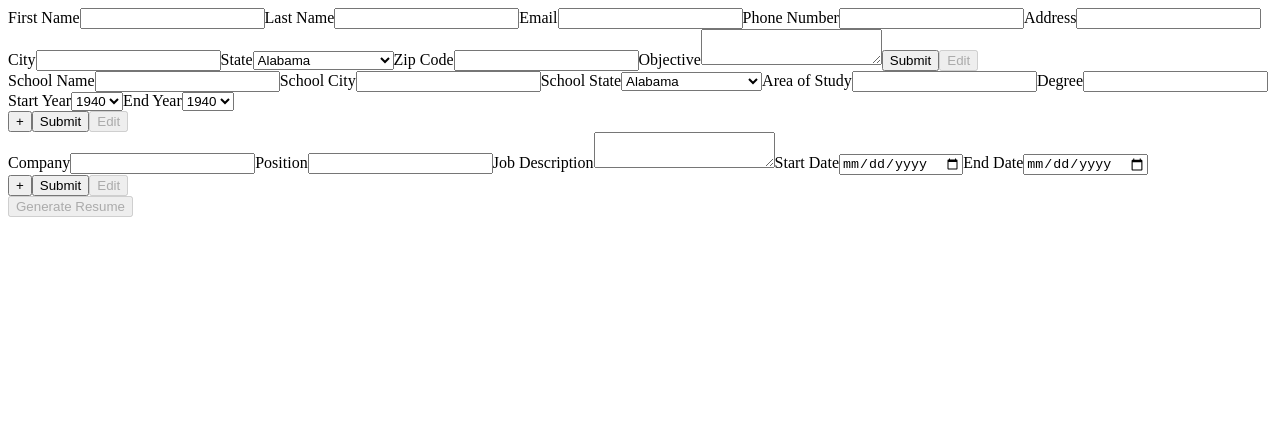
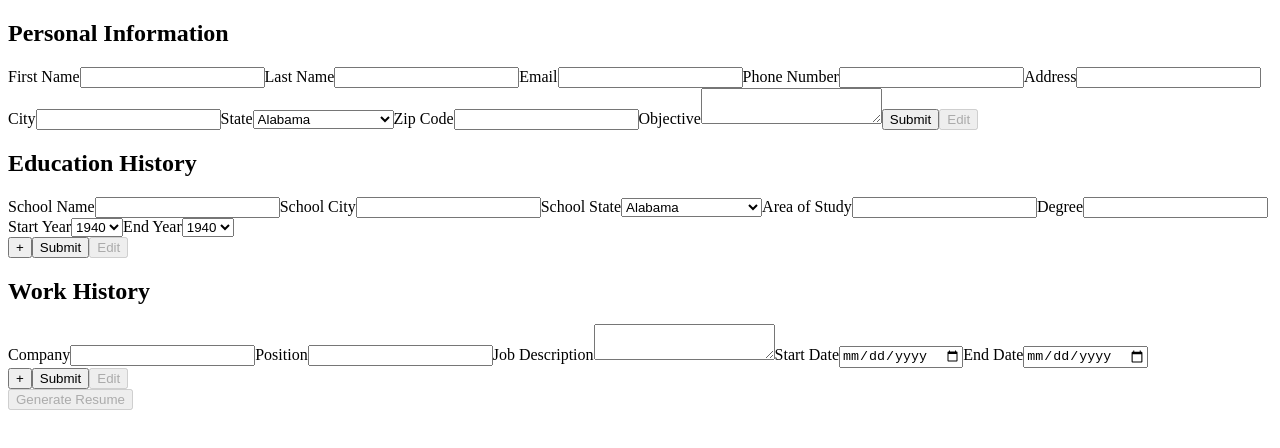
Before and after one commit to flipott/resumecreator, a React (Create React App) app in the folder resumecreator/: page / in a window 1280 px wide. Shown: the top 448 px of the page. Built offline with nearby package versions, Linux system fonts and the light colour scheme.

Commit message:
Add titles to forms

```diff
--- a/resumecreator/src/components/Education.js
+++ b/resumecreator/src/components/Education.js
@@ -455,10 +455,13 @@ class Education extends Component {
         this.setState(prevState => ({
            formCount: prevState.formCount + 1,
            eduArray: [...prevState.eduArray, {
-            school: '',
-            study: '',
-            startYear: '',
-            endYear: ''}],
+                school: '',
+                schoolCity: '',
+                schoolState: '',
+                study: '',
+                degree: '',
+                startYear: '',
+                endYear: ''}],
             disabled: false
         }))
     }
@@ -469,7 +472,8 @@ class Education extends Component {
 
     render() {
         return (
-            <div>
+            <div className="form-container">
+                <h2>Education History</h2>
                 <form onSubmit={(e) => this.submitHandler(e)} id="education">
                     {this.generateInputs()}
                     <button type="button" onClick={this.addExp}>+</button>
--- a/resumecreator/src/components/Generate.js
+++ b/resumecreator/src/components/Generate.js
@@ -10,8 +10,11 @@ class Generate extends Component {
     }
 
     clickHandler = () => {
-        const {information, education, work} = this.props;
         this.setState({displayResume: true});
+    }
+
+    hideResume = () => {
+        this.setState({displayResume: false});
     }
 
     render() {
@@ -23,6 +26,7 @@ class Generate extends Component {
                                   !Object.keys(education).length ||
                                   !Object.keys(work).length}>
                     Generate Resume</button>
+                {this.state.displayResume && <button onClick={this.hideResume}>x</button>}
                 {this.state.displayResume &&
                 <div className="generated">
                     <div className="header">
@@ -38,11 +42,11 @@ class Generate extends Component {
                         {education.map(entry => {
                             return (
                             <>
-                                <p>{entry.startYear} - {entry.endYear}</p>
-                                <p>{entry.school}</p>
-                                <p>{entry.schoolCity}, {entry.schoolState}</p>
-                                <p>{entry.study}</p>
-                                <p>{entry.degree}</p>
+                                <p className="dates">{entry.startYear} - {entry.endYear}</p>
+                                <p className="bold">{entry.school}</p>
+                                <p className="body-text">{entry.schoolCity}, {entry.schoolState}</p>
+                                <p className="body-text">{entry.study}</p>
+                                <p className="body-text">{entry.degree}</p>
                             </>
                             )
                         })}
@@ -52,10 +56,10 @@ class Generate extends Component {
                         {work.map(entry => {
                             return (
                             <>
-                                <p>{entry.startDate} - {entry.endDate}</p>
-                                <p>{entry.company}</p>
-                                <p>{entry.position}</p>
-                                <p>{entry.duties}</p>
+                                <p className="dates">{entry.startDate} - {entry.endDate}</p>
+                                <p className="bold">{entry.company}</p>
+                                <p className="body-text">{entry.position}</p>
+                                <p className="body-text">{entry.duties}</p>
                             </>
                             )
                         })}
--- a/resumecreator/src/components/Information.js
+++ b/resumecreator/src/components/Information.js
@@ -46,7 +46,8 @@ class Information extends Component {
 
     render() {
         return (
-            <div>
+            <div className="form-container">
+                <h2>Personal Information</h2>
                 <form onSubmit={(e) => this.submitHandler(e)} id="information">
                     <label htmlFor="firstName">First Name</label>
                     <input required type="text" name="firstName" id="firstName" onChange={this.handleChange} value={this.state.infoArray.firstName} disabled={this.state.disabled}/>
--- a/resumecreator/src/components/Work.js
+++ b/resumecreator/src/components/Work.js
@@ -91,7 +91,8 @@ class Work extends Component {
 
     render() {
         return (
-            <div>
+            <div className="form-container">
+                <h2>Work History</h2>
                 <form onSubmit={(e) => this.submitHandler(e)} id="work">
                     {this.generateInputs()}
                     <button type="button" onClick={this.addExp}>+</button>
```
